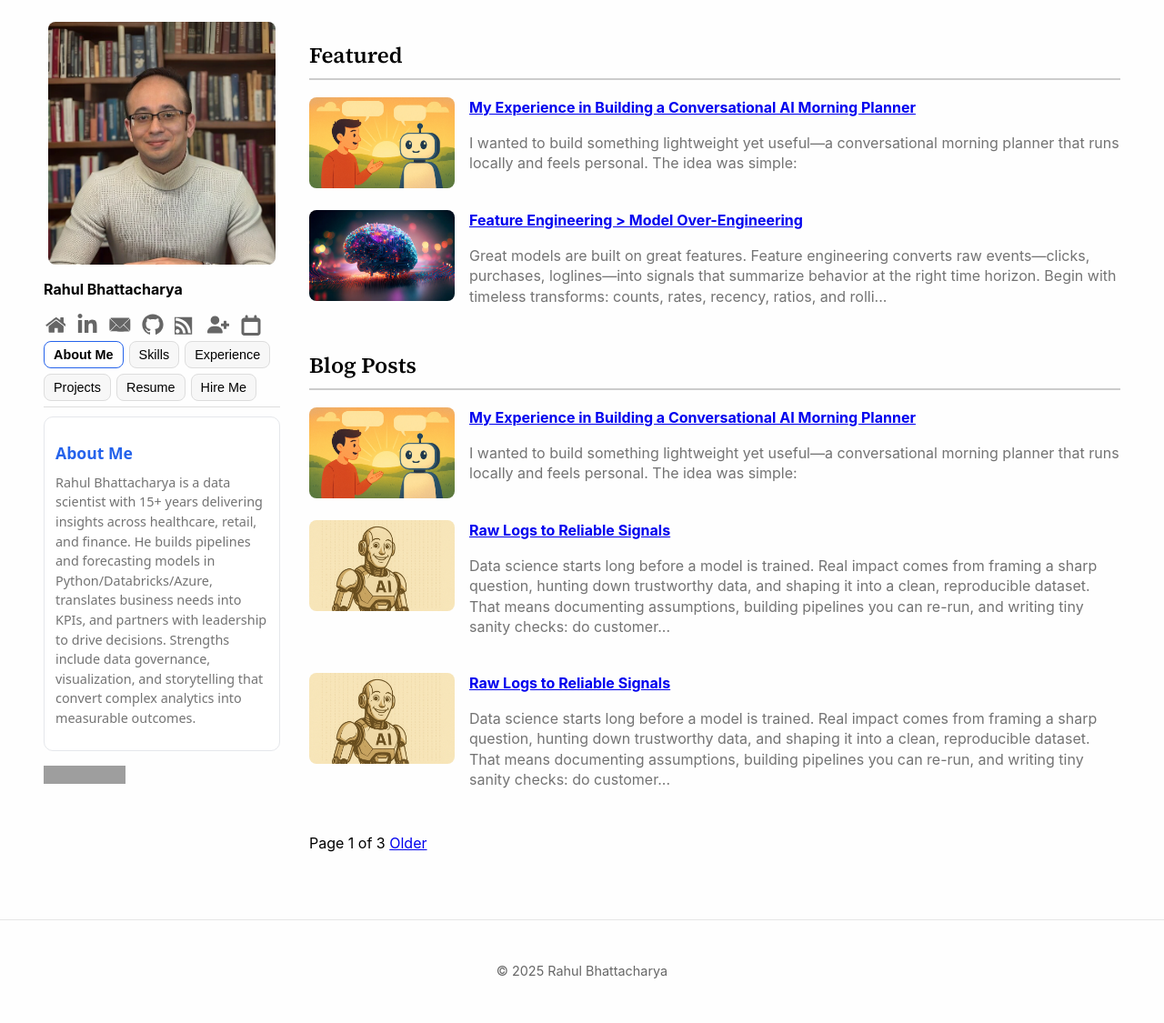
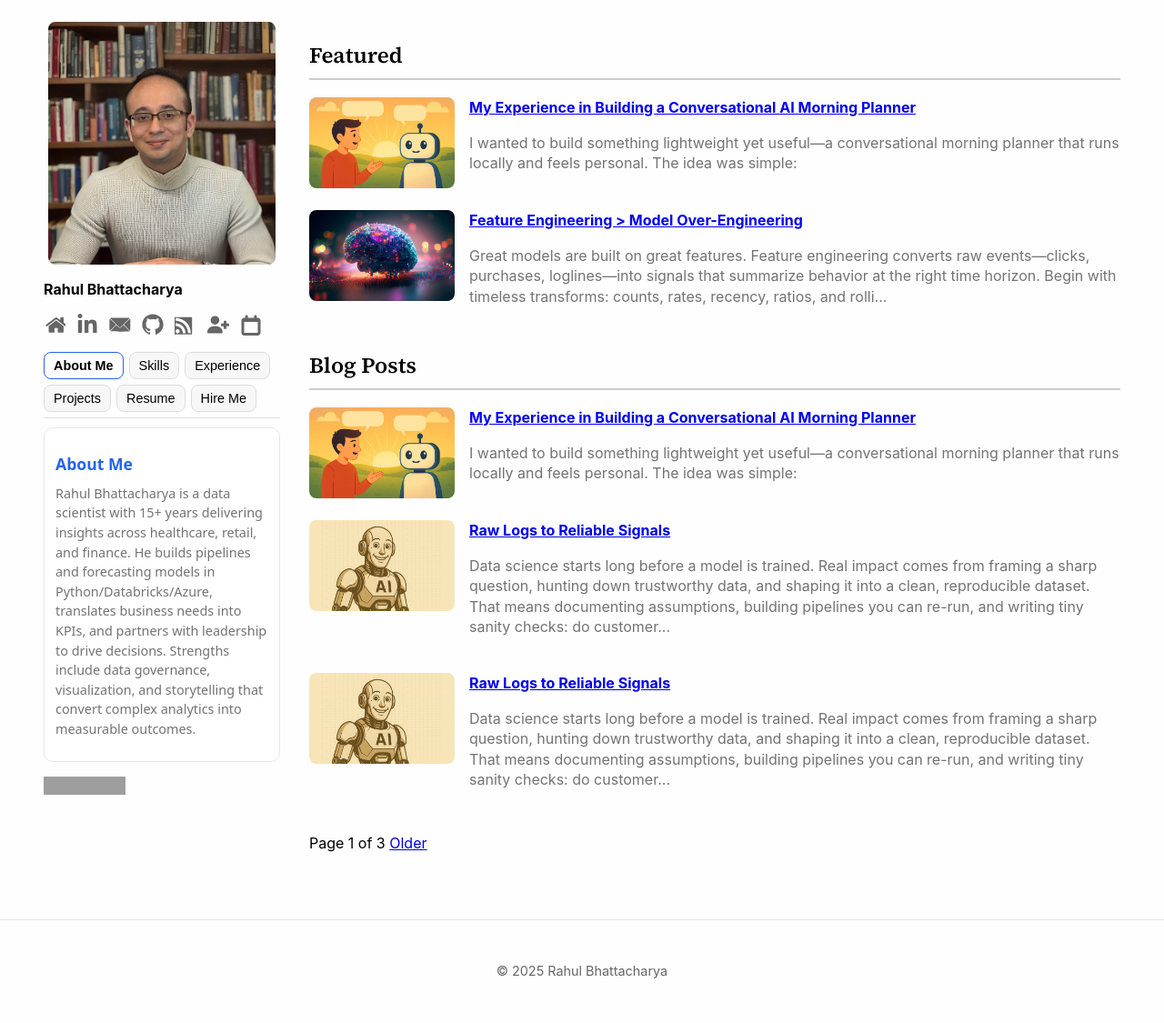
Before and after one commit to RahulBhattacharya1/RahulBhattacharya1.github.io, a Jekyll site: the page built from index.html, in a window 1280 px wide. Shown: the whole page at 91% size. Built offline with Jekyll 4.4.1, drawn with Linux system fonts in a browser that asks for light colours; the list of posts is cut into pages by our own code; grey boxes are pictures that could not be loaded.

Commit message:
Update main.scss

```diff
--- a/assets/css/main.scss
+++ b/assets/css/main.scss
@@ -678,6 +678,7 @@ pre {
   gap: 6px;
   border-bottom: 1px solid #ddd;
   padding-bottom: 6px;
+  margin-top: 0.75rem;
 }
 
 /* Tight, small pills */
```
